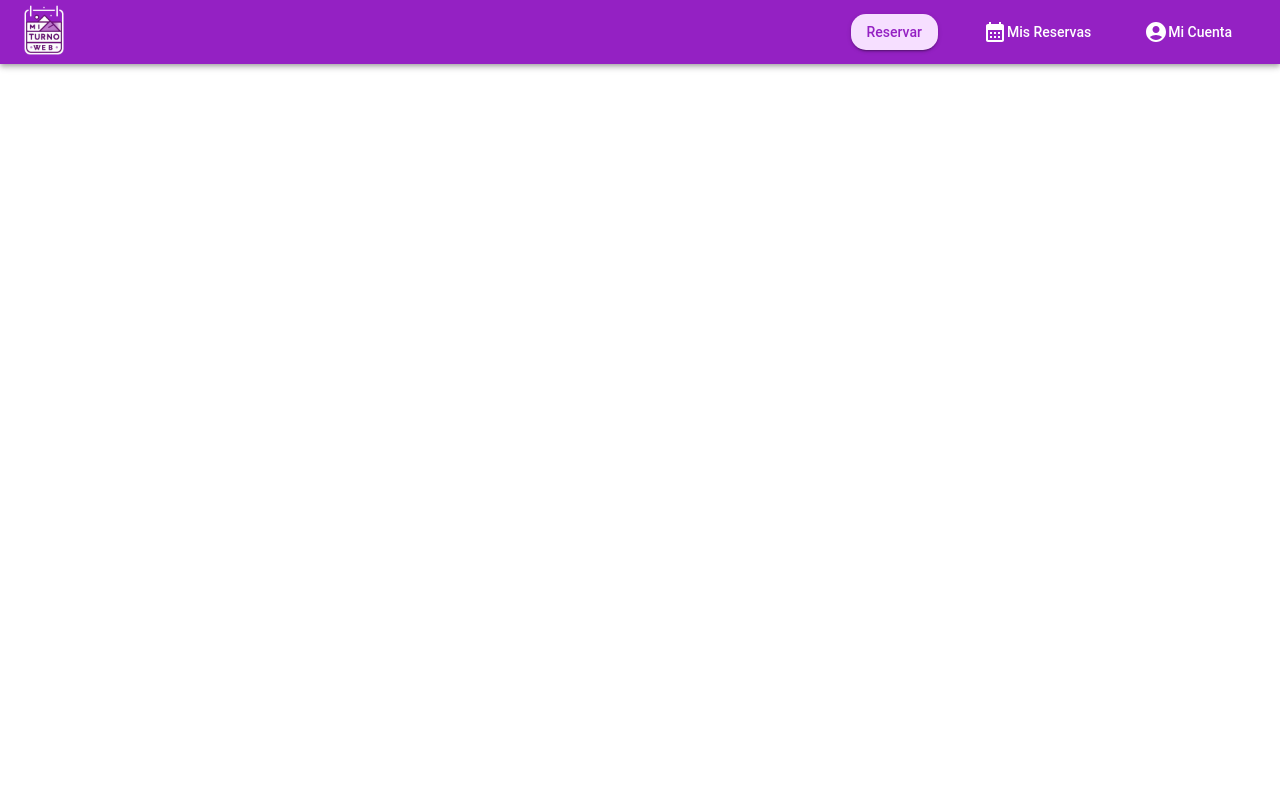
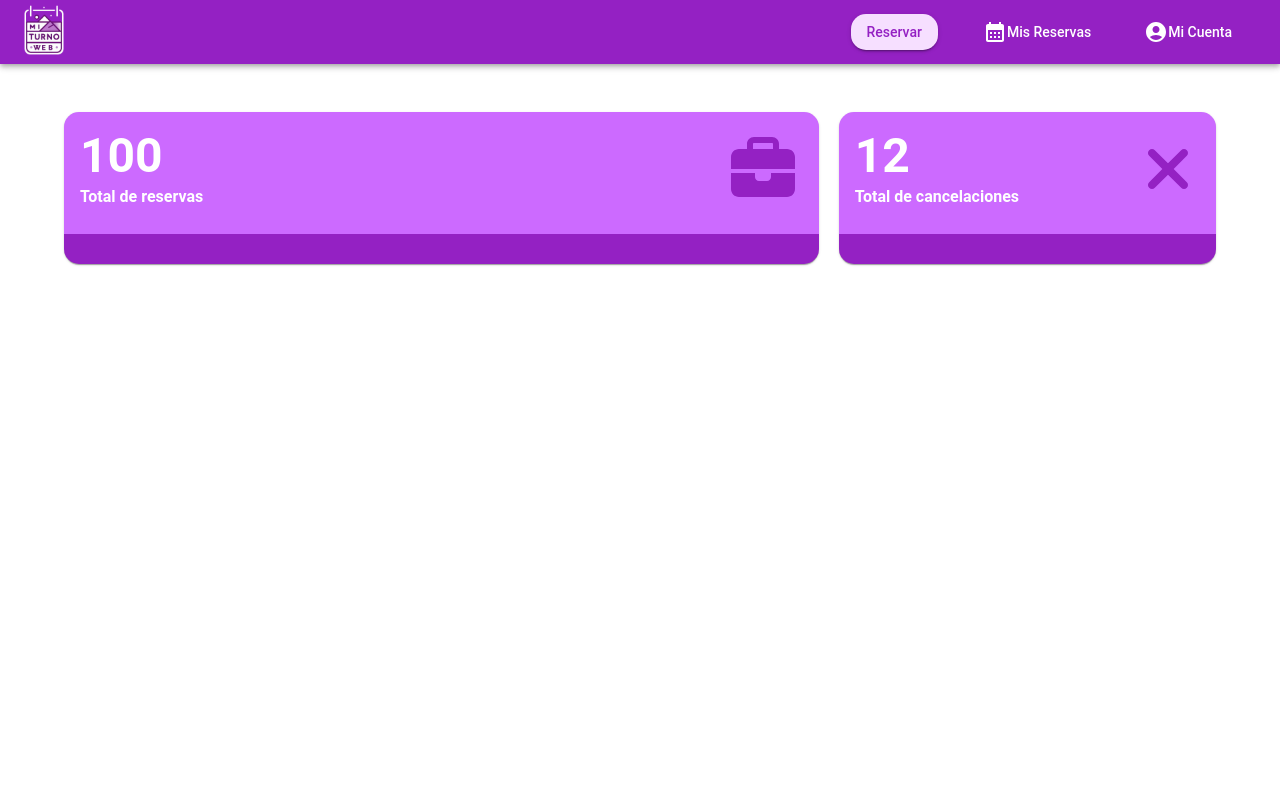
Before and after one commit to javiertrombetta/p5-front-mi-turno, a Next.js app: page /reports in a window 1280 px wide. Shown: the top 800 px of the page. Built offline with nearby package versions, Linux system fonts and the light colour scheme.

Commit message:
add charts

```diff
--- a/package.json
+++ b/package.json
@@ -12,13 +12,17 @@
     "@date-io/dayjs": "^2.17.0",
     "@emotion/react": "^11.11.1",
     "@emotion/styled": "^11.11.0",
+    "@fortawesome/free-solid-svg-icons": "^6.4.2",
+    "@fortawesome/react-fontawesome": "^0.2.0",
     "@mui/icons-material": "^5.14.18",
     "@mui/material": "^5.14.18",
     "@mui/x-date-pickers": "^6.18.1",
     "@reduxjs/toolkit": "^1.9.7",
+    "chart.js": "^4.4.0",
     "dayjs": "^1.11.10",
     "next": "^14.0.3",
     "react": "^18",
+    "react-chartjs-2": "^5.2.0",
     "react-dom": "^18",
     "react-redux": "^8.1.3",
     "react-router-dom": "^6.19.0"
--- a/src/app/reports/page.jsx
+++ b/src/app/reports/page.jsx
@@ -1,10 +1,32 @@
 "use client";
-//import Chart from "@/components/Chart";
+import CardTotalAssists from "@/components/CardTotalAssists";
+import CardTotalCancelations from "@/components/CardTotalCancelations";
+import CardTotalReservation from "@/components/CardTotalReservation";
+import ChartLines from "@/components/ChartLines";
+import ChartPies from "@/components/ChartPies";
 import { Container } from "@mui/material";
 import React from "react";
 
 const page = () => {
-  return <Container></Container>;
+  return (
+    <>
+      <Container
+        style={{
+          display: "grid",
+          gridTemplateColumns: "2fr 1fr",
+          gridTemplateRows: "1fr 1fr 1fr",
+          gap: "20px",
+        }}
+      >
+        <CardTotalReservation />
+
+        <CardTotalCancelations />
+      </Container>
+      {/* <ChartLines /> */}
+
+      {/* <ChartPies /> */}
+    </>
+  );
 };
 
 export default page;
--- /dev/null
+++ b/src/components/CardTotalAssists.jsx
@@ -0,0 +1,52 @@
+import React from "react";
+import Card from "@mui/material/Card";
+import CardContent from "@mui/material/CardContent";
+import Typography from "@mui/material/Typography";
+import IconButton from "@mui/material/IconButton";
+import { FontAwesomeIcon } from "@fortawesome/react-fontawesome";
+import { faCheck } from "@fortawesome/free-solid-svg-icons";
+
+const CardTotalAssists = () => {
+  return (
+    <Card
+      style={{
+        /*  width: "32%",
+        minWidth: "250px", */
+        borderRadius: "15px",
+        borderBottom: `30px solid #9421C3`,
+      }}
+      sx={{ backgroundColor: "#CC6AFF" }}
+    >
+      <CardContent style={{ display: "flex", alignItems: "center" }}>
+        {/* Sección Izquierda */}
+        <div style={{ flex: 1, color: "white" }}>
+          <Typography variant="h3" component="div">
+            69
+          </Typography>
+          <Typography
+            variant="h6"
+            component="p"
+            style={{ color: "white", fontSize: "1rem" }}
+          >
+            Total de asistencias
+          </Typography>
+        </div>
+
+        {/* Sección Derecha */}
+        <div>
+          <IconButton
+            style={{
+              fontSize: "4rem",
+              border: "none",
+            }}
+            sx={{ color: "primary.main" }}
+          >
+            <FontAwesomeIcon icon={faCheck} />
+          </IconButton>
+        </div>
+      </CardContent>
+    </Card>
+  );
+};
+
+export default CardTotalAssists;
--- /dev/null
+++ b/src/components/CardTotalCancelations.jsx
@@ -0,0 +1,53 @@
+import React from "react";
+import Card from "@mui/material/Card";
+import CardContent from "@mui/material/CardContent";
+import Typography from "@mui/material/Typography";
+import IconButton from "@mui/material/IconButton";
+import { FontAwesomeIcon } from "@fortawesome/react-fontawesome";
+import { faTimes } from "@fortawesome/free-solid-svg-icons";
+
+const CardTotalCancelations = () => {
+  return (
+    <Card
+      style={{
+        /* width: "32%",
+        minWidth: "250px",
+         */
+        borderRadius: "15px",
+        borderBottom: `30px solid #9421C3`,
+      }}
+      sx={{ backgroundColor: "#CC6AFF" }}
+    >
+      <CardContent style={{ display: "flex", alignItems: "center" }}>
+        {/* Sección Izquierda */}
+        <div style={{ flex: 1, color: "white" }}>
+          <Typography variant="h3" component="div">
+            12
+          </Typography>
+          <Typography
+            variant="h6"
+            component="p"
+            style={{ color: "white", fontSize: "1rem" }}
+          >
+            Total de cancelaciones
+          </Typography>
+        </div>
+
+        {/* Sección Derecha */}
+        <div>
+          <IconButton
+            style={{
+              fontSize: "4rem",
+              border: "none",
+            }}
+            sx={{ color: "primary.main" }}
+          >
+            <FontAwesomeIcon icon={faTimes} />
+          </IconButton>
+        </div>
+      </CardContent>
+    </Card>
+  );
+};
+
+export default CardTotalCancelations;
--- /dev/null
+++ b/src/components/CardTotalReservation.jsx
@@ -0,0 +1,54 @@
+import React from "react";
+import Card from "@mui/material/Card";
+import CardContent from "@mui/material/CardContent";
+import Typography from "@mui/material/Typography";
+import IconButton from "@mui/material/IconButton";
+import { FontAwesomeIcon } from "@fortawesome/react-fontawesome";
+import { faBriefcase } from "@fortawesome/free-solid-svg-icons";
+
+const CardTotalReservation = () => {
+  return (
+    <Card
+      style={{
+        /*
+          width: "32%",
+        minWidth: "250px",
+        */
+        borderRadius: "15px",
+        borderBottom: `30px solid #9421C3`,
+      }}
+      sx={{ backgroundColor: "#CC6AFF" }}
+    >
+      <CardContent style={{ display: "flex", alignItems: "center" }}>
+        {/* Sección Izquierda */}
+        <div style={{ flex: 1, color: "white" }}>
+          <Typography variant="h3" component="div">
+            100
+          </Typography>
+          <Typography
+            variant="h6"
+            component="p"
+            style={{ color: "white", fontSize: "1rem" }}
+          >
+            Total de reservas
+          </Typography>
+        </div>
+
+        {/* Sección Derecha */}
+        <div>
+          <IconButton
+            style={{
+              fontSize: "4rem",
+              border: "none",
+            }}
+            sx={{ color: "primary.main" }}
+          >
+            <FontAwesomeIcon icon={faBriefcase} />
+          </IconButton>
+        </div>
+      </CardContent>
+    </Card>
+  );
+};
+
+export default CardTotalReservation;
--- /dev/null
+++ b/src/components/ChartLines.jsx
@@ -0,0 +1,76 @@
+import { Line } from "react-chartjs-2";
+import {
+  Chart as ChartJS,
+  CategoryScale,
+  LinearScale,
+  PointElement,
+  LineElement,
+  Title,
+  Tooltip,
+  Legend,
+  Filler,
+} from "chart.js";
+
+ChartJS.register(
+  CategoryScale,
+  LinearScale,
+  PointElement,
+  LineElement,
+  Title,
+  Tooltip,
+  Legend,
+  Filler
+);
+
+var beneficios = [0, 56, 20, 36, 80, 40, 30, -20, 25, 30, 12, 60];
+var meses = [
+  "Enero",
+  "Febrero",
+  "Marzo",
+  "Abril",
+  "Mayo",
+  "Junio",
+  "Julio",
+  "Agosto",
+  "Septiembre",
+  "Octubre",
+  "Noviembre",
+  "Diciembre",
+];
+
+var midata = {
+  labels: meses,
+  datasets: [
+    // Cada una de las líneas del gráfico
+    {
+      label: "Beneficios",
+      data: beneficios,
+      tension: 0.5,
+      fill: true,
+      borderColor: "rgb(255, 99, 132)",
+      backgroundColor: "rgba(255, 99, 132, 0.5)",
+      pointRadius: 5,
+      pointBorderColor: "rgba(255, 99, 132)",
+      pointBackgroundColor: "rgba(255, 99, 132)",
+    },
+    {
+      label: "Otra línea",
+      data: [20, 25, 60, 65, 45, 10, 0, 25, 35, 7, 20, 25],
+    },
+  ],
+};
+
+var misoptions = {
+  /* scales : {
+        y : {
+            min : 0
+        },
+        x: {
+            ticks: { color: 'rgb(255, 99, 132)'}
+        }
+    } */
+};
+
+export default function ChartLines() {
+  return <Line data={midata} options={misoptions} />;
+}
--- /dev/null
+++ b/src/components/ChartPies.jsx
@@ -0,0 +1,39 @@
+import React from "react";
+import { Chart as ChartJS, ArcElement, Tooltip, Legend } from "chart.js";
+import { Pie } from "react-chartjs-2";
+
+ChartJS.register(ArcElement, Tooltip, Legend);
+
+var options = {
+  responsive: true,
+  maintainAspectRatio: false,
+};
+
+var data = {
+  labels: ["Carne", "Jamón", "Dulces", "Turrón", "Vino"],
+  datasets: [
+    {
+      label: "Popularidad en Navidad",
+      data: [35, 20, 20, 15, 10],
+      backgroundColor: [
+        "rgba(255, 99, 132, 0.2)",
+        "rgba(255, 206, 86, 0.2)",
+        "rgba(54, 162, 235, 0.2)",
+        "rgba(75, 192, 192, 0.2)",
+        "rgba(153, 102, 255, 0.2)",
+      ],
+      borderColor: [
+        "rgba(255, 99, 132, 1)",
+        "rgba(255, 206, 86, 1)",
+        "rgba(54, 162, 235, 1)",
+        "rgba(75, 192, 192, 1)",
+        "rgba(153, 102, 255, 1)",
+      ],
+      borderWidth: 1,
+    },
+  ],
+};
+
+export default function ChartPies() {
+  return <Pie data={data} options={options} />;
+}
```
Also changed, not shown: 1 other file (tests, documents, lock files or other folders).
